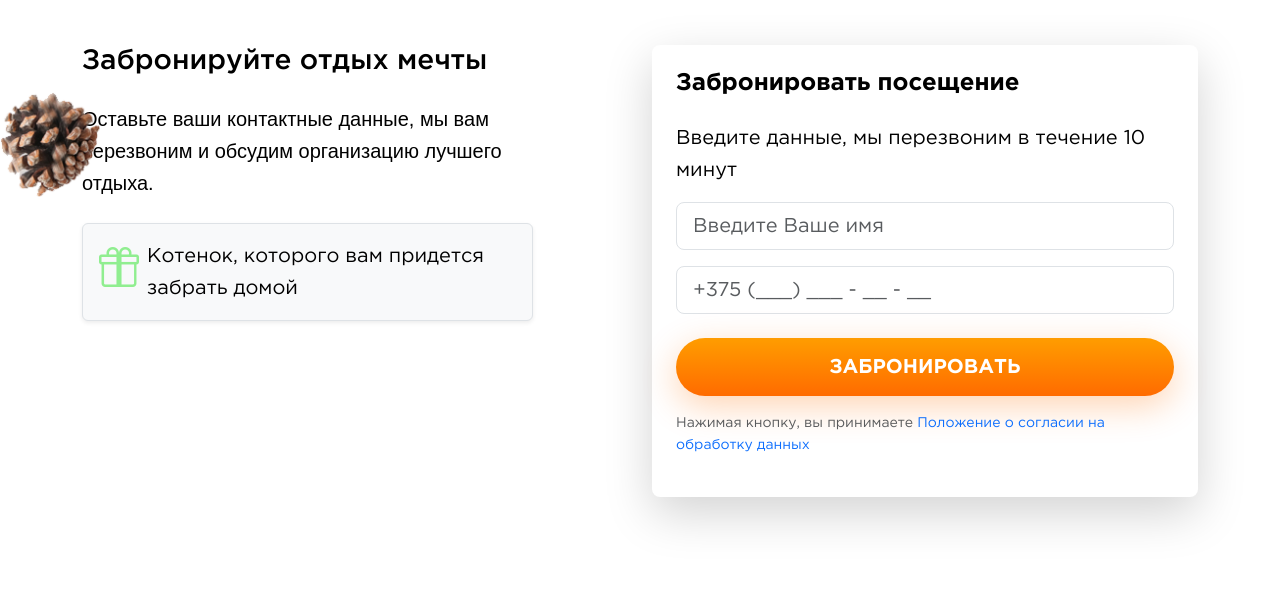
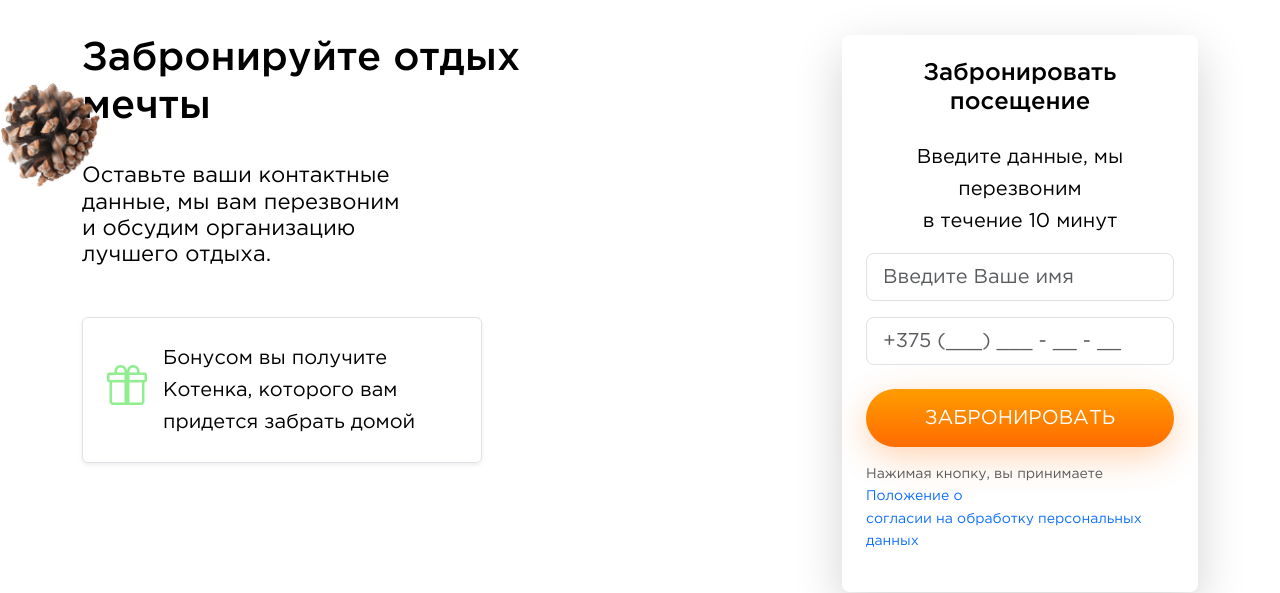
Before and after one commit to viacheslav-dem/-------------, a website: page index.html in a window 1280 px wide. Shown: the part 2204-2797 px from the top of the page. Drawn offline with nearby package versions, Linux system fonts and the light colour scheme; files whose address does not match are found by name; a web font is replaced by a local one.

Commit message:
Изменены шрифты и отсутпы

```diff
--- a/css/style.scss
+++ b/css/style.scss
@@ -39,25 +39,19 @@
 // 📝 Заголовки
 
 h1 {
-  font-size: clamp(32px, 5vw, 48px); /* Главный заголовок */
+  font-size: clamp(32px, 2.8vw, 54px); /* Главный заголовок */
   font-weight: 700;
 }
 h2 {
     color: $text-dark;
-    font-size: clamp(24px, 4vw, 36px);
+    font-size: clamp(24px, 2.6vw, 50px);
     font-weight: 700;
 }
 
 h3 {
-  font-size: clamp(22px, 3.5vw, 30px); /* Подзаголовок */
-  font-weight: 600;
+  font-size: clamp(22px, 1.56vw, 30px); /* Подзаголовок */
+  font-weight: normal;
 }
-
-h4 {
-  font-size: clamp(18px, 3vw, 24px);
-  font-weight: 600;
-}
-
 p {
   font-size: clamp(16px, 2.5vw, 20px); /* Обычный текст */
   line-height: 1.6;
@@ -67,15 +61,13 @@
 .btn_orange {
   background-color: $primary-orange;
   background-image: linear-gradient(to bottom, $primary-orange 0%, $secondary-orange 100%);
-    filter: progid:DXImageTransform.Microsoft.gradient(startColorstr='#ff9d00', endColorstr='#ff6b00', GradientType=0);
   box-shadow: $btn-shadow-orange;
   border-bottom: 2px solid darken($primary-orange, 10%);
   color: #fff;
-    padding: clamp(8px, 1.5vw, 14px) clamp(20px, 3vw, 32px);
+  padding: clamp(8px, 1.5vw, 14px) clamp(20px, 3vw, 38px);
   border: none;
   border-radius: 30px;
-    font-size: clamp(14px, 2vw, 20px);
-    font-weight: bold;
+  font-size: clamp(20px, 1.33vw, 28.5px);
   text-transform: uppercase;
   transition: background-color 0.3s ease, transform 0.3s ease, box-shadow 0.3s ease;
 
@@ -90,6 +82,9 @@
   }
 }
 
+.text-orange {
+    color: $primary-orange;
+}
 // Хедер
 .header {
     background-color: #fcfbfb;
@@ -179,15 +174,9 @@
 
 
     h2 {
-        font-size: clamp(32px, 5vw, 42px);
+
         text-align: left; /* Выравниваем сам заголовок влево */
         margin: 0 auto 30px 0; /* Авто по горизонтали, 30px снизу, 0 слева */
-    }
-
-    p {
-        font-size: clamp(14px, 2vw, 18px);
-        margin-bottom: 20px;
-        text-align: left;
     }
 
     .btn {
@@ -379,11 +368,9 @@
             z-index: 2;
         }
         .benefits {
-            .bonus {
-                font-size: 20px;
+          width: 400px;
+        }
 
-            }
-        }
     }
 
 // 📷 Галерея
@@ -706,12 +693,6 @@
     .booking-section {
       padding: 40px 0;
 
-      .booking-content {
-        h3 {
-          font-size: 1.8rem;
-        }
-      }
-
       .booking-form-wrapper {
         form {
           padding: 20px;
--- a/index.html
+++ b/index.html
@@ -38,8 +38,8 @@
 </header>
 <section class="hero text-center mt-n5">
     <div class="container">
-        <h1>Усадьба «На Волне»: <br> Ваш идеальный <br> отдых на природе</h1>
-        <p>Прогулки по живописным тропам, уютные <br>озёра и уникальные услуги для всей семьи. <br>  Ваш отдых мечты ждёт Вас!</p>
+        <h1>УСАДЬБА <span class ="text-orange"> «НА ВОЛНЕ»</span>:<br> ВАШ ИДЕАЛЬНЫЙ <br> ОТДЫХ НА ПРИРОДЕ!</h1>
+        <h3 class="py-3">Прогулки по живописным тропам, уютные <br>озёра и уникальные услуги для всей семьи. <br>  Ваш отдых мечты ждёт Вас!</h3>
         <button class= "btn_orange" data-bs-toggle="modal" data-bs-target="#bookingModal">Забронировать</button>
     </div>
 </section>
@@ -161,28 +161,28 @@
         <div class="row justify-content-between">
 
             <!-- Левая часть с текстом -->
-            <div class="col-lg-5 mb-4 mb-lg-0">
+            <div class="col-lg-5 mb-4">
                 <div class="booking-content text-black">
-                    <h3 class="h3 mb-4">Забронируйте отдых мечты</h3>
-                    <p class="lead mb-4">
-                        Оставьте ваши контактные данные, мы вам перезвоним и обсудим организацию лучшего отдыха.
-                    </p>
+                    <h2 class="h1 pb-4">Забронируйте отдых мечты</h1>
+                    <h3 class="mb-5">
+                        Оставьте ваши контактные <br> данные, мы вам перезвоним <br> и обсудим организацию <br> лучшего отдыха.
+                    </h3>
                     <div class="benefits">
-                        <p class="d-flex align-items-center mb-3 p-3 border rounded shadow-sm bg-light bonus">
-                            <i class="bi bi-gift fs-1 me-2"></i>
-                            Котенок, которого вам придется забрать домой
+                        <p class="d-flex align-items-center p-4 border rounded shadow-sm bonus">
+                            <i class="bi bi-gift fs-1 me-3"></i>
+                            Бонусом вы получите <br> Котенка, которого вам <br> придется забрать домой
                         </p>
                     </div>
                 </div>
             </div>
 
             <!-- Правая часть с формой -->
-            <div class="col-lg-6">
+            <div class="col-lg-4">
                 <div class="booking-form-wrapper position-relative">
                     <!-- Форма -->
                     <form id="bookingForm" class="position-relative bg-white rounded-3 p-4 shadow-lg">
-                        <h4 class="mb-4 text-black">Забронировать посещение</h4>
-                        <p class="text-black mb-6">Введите данные, мы перезвоним в течение 10 минут</p>
+                        <h4 class="mb-4 text-black text-center">Забронировать посещение</h4>
+                        <p class="text-black mb-6 text-center">Введите данные, мы перезвоним <br> в течение 10 минут</p>
 
                         <div class="mb-3">
                             <input type="text"
@@ -199,9 +199,9 @@
                         </div>
 
                         <button type="submit" class="btn_orange btn-lg w-100">ЗАБРОНИРОВАТЬ</button>
-                        <p class="text-muted mt-3 small">
+                        <p class="text-muted mt-3 small text-left">
                             Нажимая кнопку, вы принимаете
-                            <a href="#" class="text-decoration-none">Положение о согласии на обработку данных</a>
+                            <a href="#" class="text-decoration-none ">Положение о <br> согласии на обработку персональных данных</a>
                         </p>
                     </form>
 
@@ -214,10 +214,10 @@
 <!-- фотогалерея -->
 <section id="gallery" class="gallery py-5">
     <div class="container text-center py-5">
-        <h2>Фото с нашей усадьбы</h2>
+        <h2 class="py-3">Фото с нашей усадьбы</h2>
         <div class="line-text">
             <span></span>
-            <p>Мы улучшаем качество нашей работы каждый день</p>
+            <h3>Мы улучшаем качество нашей работы каждый день</h3>
             <span></span>
         </div>
 
@@ -239,7 +239,6 @@
                     <img src="images/photo3.jpg" class="img-fluid" alt="Фото 3" loading="lazy">
                 </a>
             </div>
-        </div>
     -->
         </div>
         <!-- Кнопка загрузки -->
```
Also changed, not shown: css/style.css, 1 other file. Lines whose indentation alone changed are shown as unchanged.
